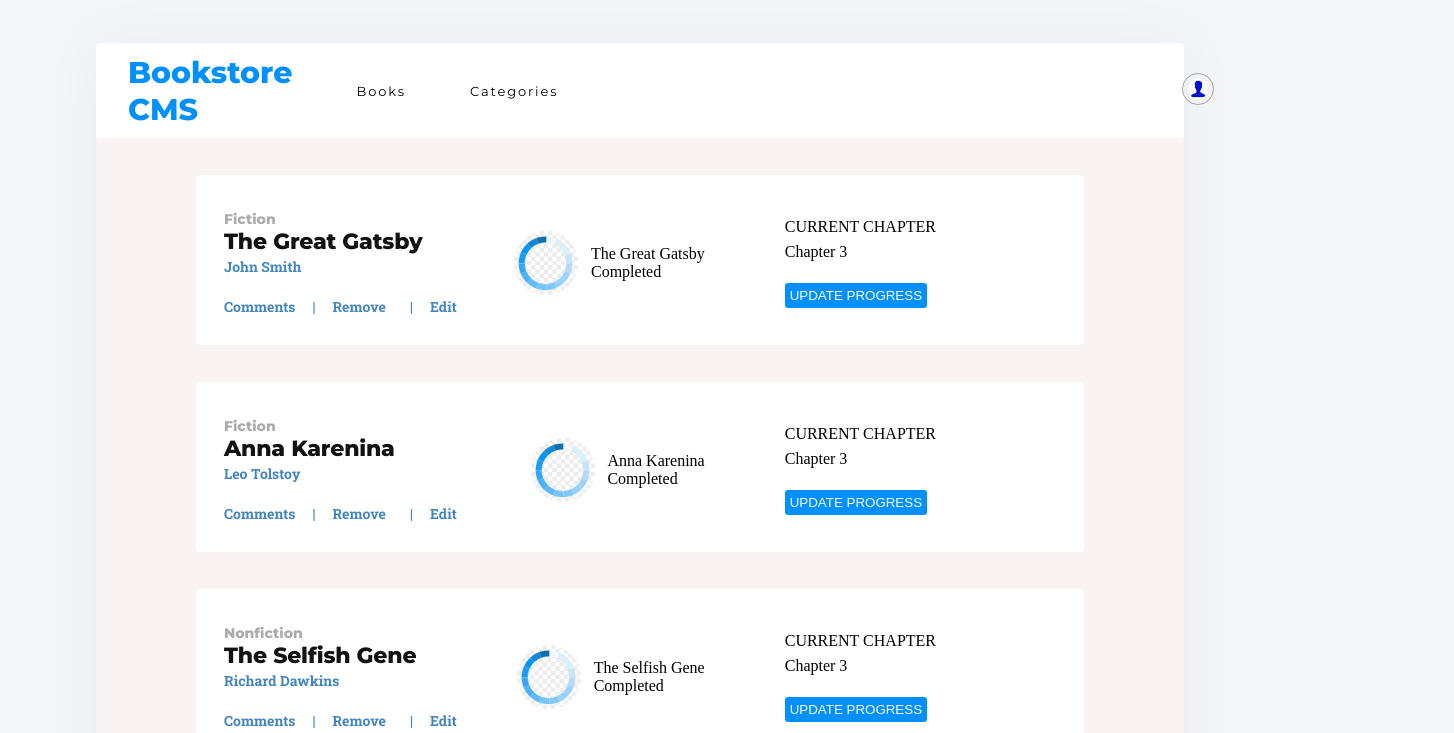
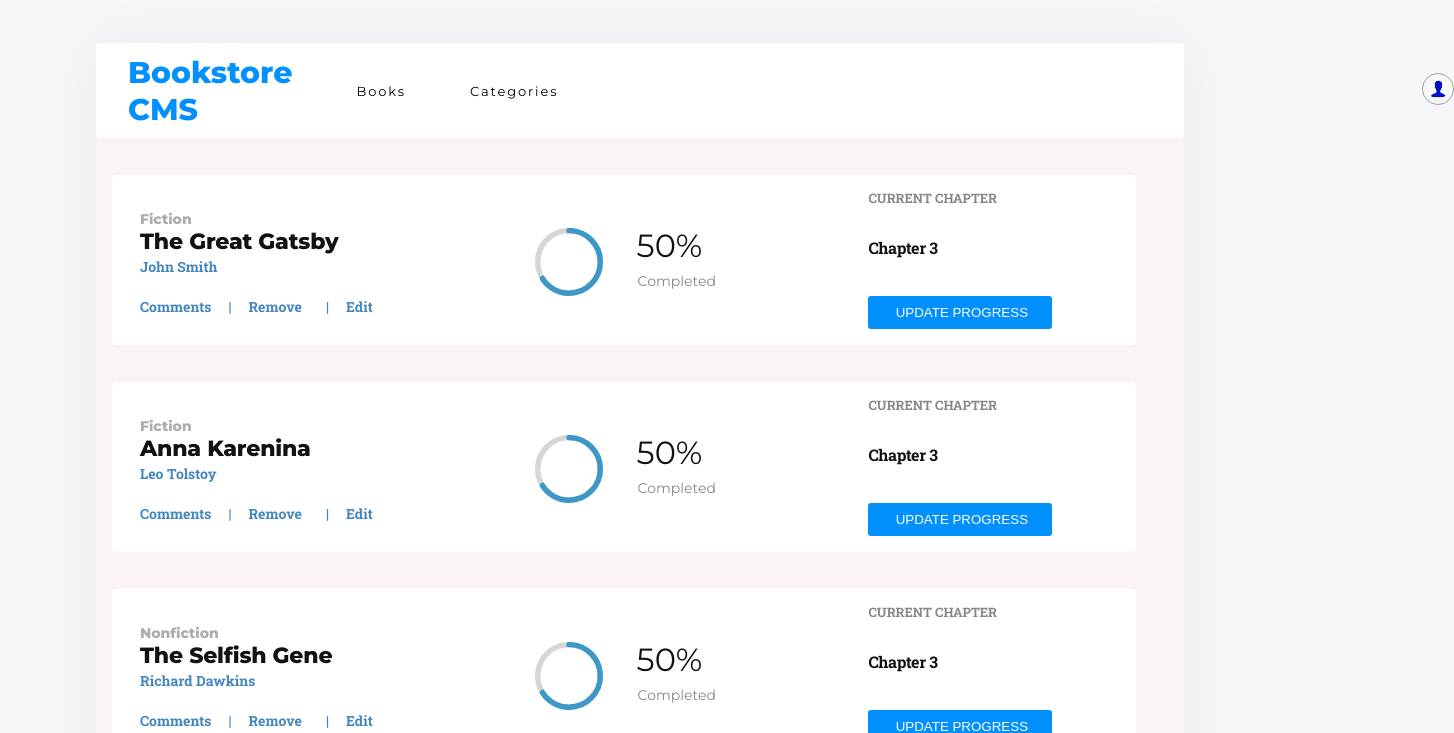
Before and after one commit to mohisa302/BookStore-React-ver, a React (Create React App) app: page /Books in a window 1280 px wide. Shown: the part 106-839 px from the top of the page, 1454 px wide, since content can reach past the window. Built offline with nearby package versions, Linux system fonts and the light colour scheme.

Commit message:
Finish styles

```diff
--- a/package.json
+++ b/package.json
@@ -12,6 +12,7 @@
     "big.js": "^6.2.1",
     "prop-types": "^15.8.1",
     "react": "^18.2.0",
+    "react-circular-progressbar": "^2.1.0",
     "react-dom": "^18.2.0",
     "react-redux": "^8.0.5",
     "react-router-dom": "^6.8.1",
--- a/src/components/Book.jsx
+++ b/src/components/Book.jsx
@@ -1,11 +1,13 @@
 import { useDispatch } from 'react-redux';
+import { CircularProgressbar } from 'react-circular-progressbar';
+// import progIcon from '../images/progress.jpg';
+import { removeBook } from '../redux/books/booksSlice';
+import 'react-circular-progressbar/dist/styles.css';
 import styles from '../styles/Book.module.css';
-import progIcon from '../images/progress.jpg';
-import { removeBook } from '../redux/books/booksSlice';
 
 const Book = (book) => {
   const dispatch = useDispatch();
-
+  const percentage = 66;
   const {
     category,
     title,
@@ -43,19 +45,22 @@ const Book = (book) => {
         </ul>
         <div className={styles.progcontainer}>
           <div className={styles.progress}>
-            <img className={styles.oval2} src={progIcon} alt="progress icon" />
+            <CircularProgressbar
+              value={percentage}
+              className={styles.wrec}
+            />
             <ul className={styles.progressTest}>
-              <span>{title}</span>
-              <span>Completed</span>
+              <span className={styles.percent}>50%</span>
+              <span className={styles.complete}>Completed</span>
+            </ul>
+            <ul className={styles.bookInfo2}>
+              <li className={styles.chapter}>CURRENT CHAPTER</li>
+              <li className={styles.currentChapter}>Chapter 3</li>
+              <li>
+                <button className={styles.updateBtn} type="button">UPDATE PROGRESS</button>
+              </li>
             </ul>
           </div>
-          <ul className={styles.bookInfo2}>
-            <li className={styles.chapter}>CURRENT CHAPTER</li>
-            <li>Chapter 3</li>
-            <li>
-              <button className={styles.updateBtn} type="button">UPDATE PROGRESS</button>
-            </li>
-          </ul>
         </div>
       </div>
     </>
--- a/src/components/Form.jsx
+++ b/src/components/Form.jsx
@@ -33,6 +33,7 @@ const Form = () => {
         ADD NEW BOOK
       </h3>
       <form onSubmit={handleSubmit}>
+        <div className={styles.formContainer}>
           <label htmlFor="booktitle">
             <input
               placeholder="Book title"
@@ -60,6 +61,7 @@ const Form = () => {
           >
             Add book
           </button>
+        </div>
       </form>
     </>
   );
--- a/src/styles/Book.module.css
+++ b/src/styles/Book.module.css
@@ -35,8 +35,8 @@ button {
   display: flex;
   justify-content: space-between;
   height: 10.625rem;
-  margin: 2.313rem 6.25rem 0;
-  padding: 2rem 9.188rem 1.625rem 1.688rem;
+  margin: 2.313rem 3rem 1rem 1rem;
+  padding: 2rem 5rem 1.625rem 1.688rem;
   border-radius: 4px;
   border: solid 1px white;
   background-color: white;
@@ -80,22 +80,33 @@ button {
 }
 
 .updateBtn {
-  background-color: #0290ff;
-  padding: 5px;
+  width: 11.5rem;
+  height: 2.063rem;
+  margin: 0.75rem 0 0.563rem 3.688rem;
+  padding: 0.438rem 1.188rem 0.5rem 1.375rem;
+  border-radius: 3px;
+  background-color: var(--azure);
   color: white;
-  border-radius: 3px;
-  border: none;
 }
 
 .bookInfo2 {
   display: flex;
   flex-direction: column;
   row-gap: 1.43rem;
-  margin-left: 5rem;
 }
 
 .chapter {
-  margin-bottom: -1rem;
+  height: 1.125rem;
+  margin: 0.063rem 3.625rem 0 3.688rem;
+  opacity: 0.5;
+  font-family: 'Roboto Slab', serif;
+  font-size: 0.813rem;
+  font-weight: 300;
+  font-stretch: normal;
+  font-style: normal;
+  line-height: normal;
+  letter-spacing: normal;
+  color: var(--black-two);
 }
 
 .progcontainer {
@@ -109,10 +120,10 @@ pre {
 .addBtn {
   width: 11.5rem;
   height: 2.813rem;
-  margin: 1.188rem 0 0 5rem;
+  margin: 1.188rem 0 0 2.125rem;
   padding: 0.801rem 1.188rem 0.886rem 1.375rem;
   border-radius: 3px;
-  background-color: #0290ff;
+  background-color: var(--azure);
   color: white;
 }
 
@@ -121,10 +132,13 @@ pre {
 }
 
 .formInput {
+  width: 41.5rem;
   height: 2.813rem;
   margin: 1.188rem 2.125rem 0 6.25rem;
-  padding: 0.375rem 8rem 0.7rem 1rem;
+  padding: 0.813rem 35.688rem 0.813rem 1.063rem;
   border-radius: 4px;
+  border: solid 1px var(--white);
+  background-color: var(--white-two);
   border: solid 1px #e8e8e8;
   background-color: #fff;
 }
@@ -138,3 +152,65 @@ pre {
   border: solid 1px var(--white);
   background-color: #fff;
 }
+
+.formContainer {
+  display: flex;
+  justify-content: space-between;
+  margin-right: 6.18rem;
+}
+
+.percent {
+  width: 4.25rem;
+  height: 2.438rem;
+  margin: 0.063rem 5.75rem 0 0.688rem;
+  font-family: 'Montserrat', sans-serif;
+  font-size: 2rem;
+  font-weight: normal;
+  font-stretch: normal;
+  font-style: normal;
+  line-height: normal;
+  letter-spacing: normal;
+  font-weight: normal;
+  color: var(--black-two);
+}
+
+.complete {
+  width: 5rem;
+  height: 1.125rem;
+  margin: 0.438rem 4.938rem 0.75rem 0.75rem;
+  opacity: 0.5;
+  font-family: 'Montserrat', sans-serif;
+  font-size: 0.875rem;
+  font-weight: normal;
+  font-stretch: normal;
+  font-style: normal;
+  line-height: normal;
+  letter-spacing: normal;
+  color: var(--black-two);
+}
+
+.wrec {
+  width: 5.625rem;
+  height: 5.62rem;
+  padding: 0.62rem 0.625rem 0.75rem 0.75rem;
+}
+
+.currentChapter {
+  height: 1.313rem;
+  margin: 0.438rem 6.813rem 0.25rem 3.688rem;
+  font-family: 'Roboto Slab', serif;
+  font-size: 1rem;
+  font-weight: 300;
+  font-stretch: normal;
+  font-style: normal;
+  line-height: normal;
+  letter-spacing: -0.4px;
+  color: var(--black-two);
+}
+
+.Line {
+  width: 0.125rem;
+  height: 4.375rem;
+  margin: 1.125rem 3.688rem 0 4.938rem;
+  border: solid 1px var(--white);
+}
--- a/src/styles/Navbar.module.css
+++ b/src/styles/Navbar.module.css
@@ -31,7 +31,7 @@ a {
   padding: 5px;
   width: 2rem;
   height: 2rem;
-  margin-left: 35rem;
+  margin-left: 50rem;
   border-radius: 50%;
   border: solid 1px rgb(165, 162, 162);
 }
```
Also changed, not shown: 1 other file (tests, documents, lock files or other folders). Lines whose indentation alone changed are shown as unchanged.
